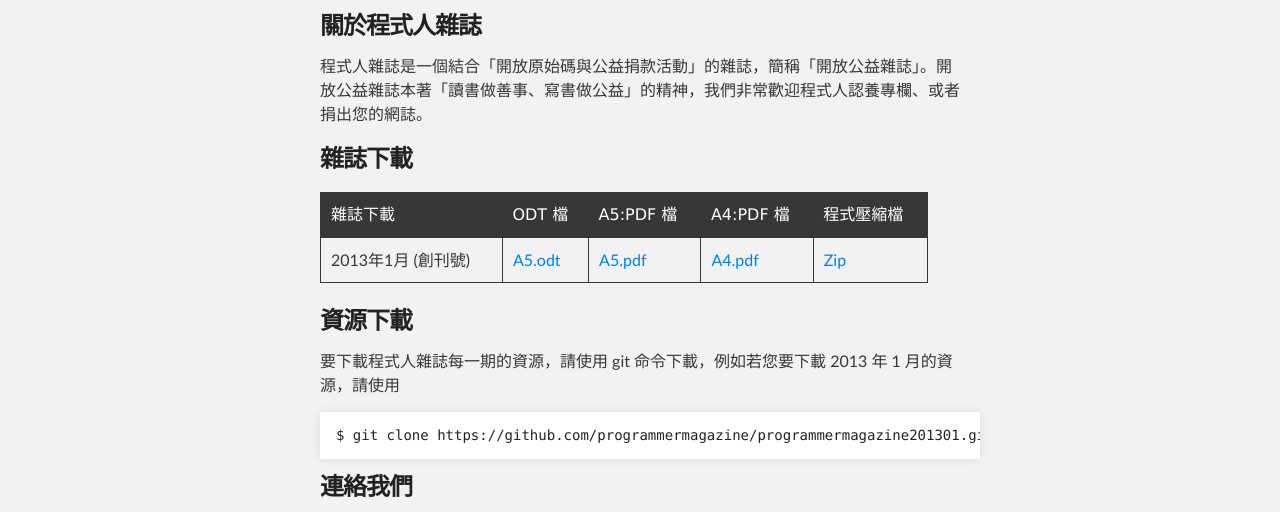
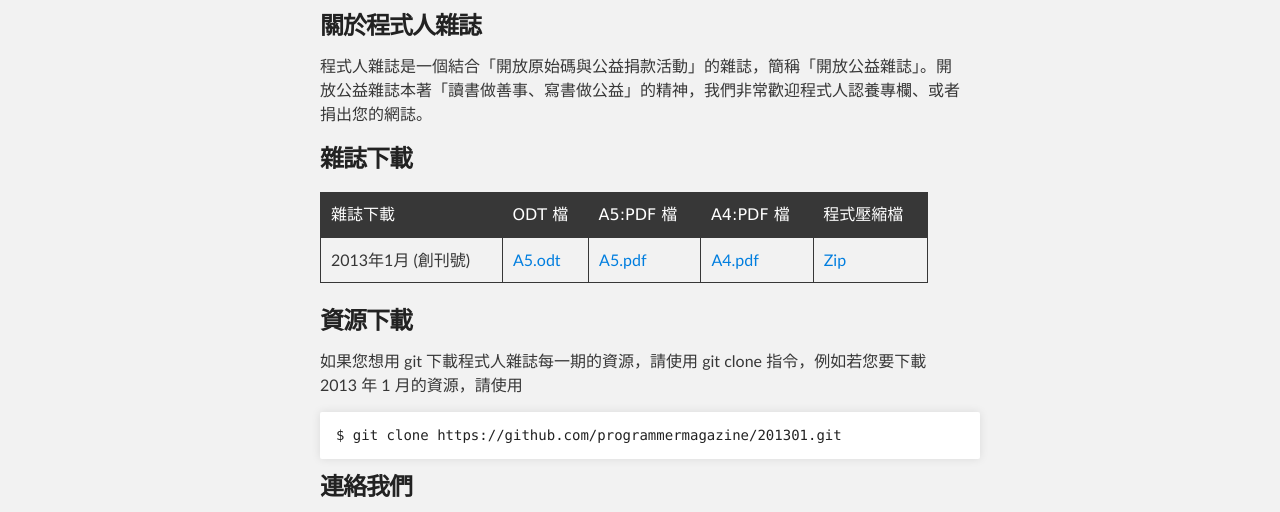
Before and after one commit to programmermagazine/programmermagazine, a plain HTML site: page index.html in a window 1280 px wide. Shown: the part 252-764 px from the top of the page. Drawn offline with Linux system fonts and the light colour scheme.

```diff
--- a/index.html
+++ b/index.html
@@ -58,9 +58,9 @@
 
 <h3>資源下載</h3>
 
-<p>要下載程式人雜誌每一期的資源，請使用 git 命令下載，例如若您要下載 2013 年 1 月的資源，請使用</p>
+<p>如果您想用 git 下載程式人雜誌每一期的資源，請使用 git clone 指令，例如若您要下載 2013 年 1 月的資源，請使用</p>
 
-<pre><code>$ git clone https://github.com/programmermagazine/programmermagazine201301.git
+<pre><code>$ git clone https://github.com/programmermagazine/201301.git
 </code></pre>
 
 <h3>連絡我們</h3>
```
Also changed, not shown: params.json (+1 -1 lines).
